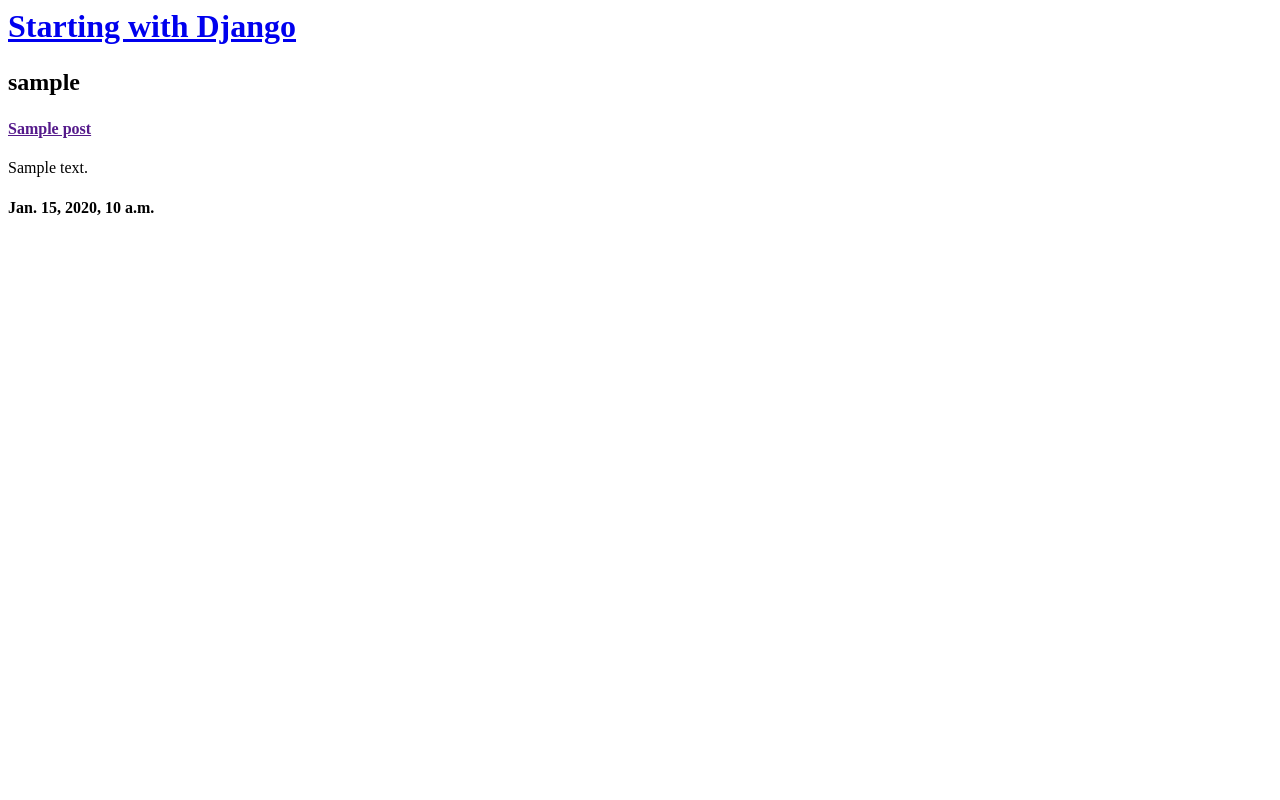
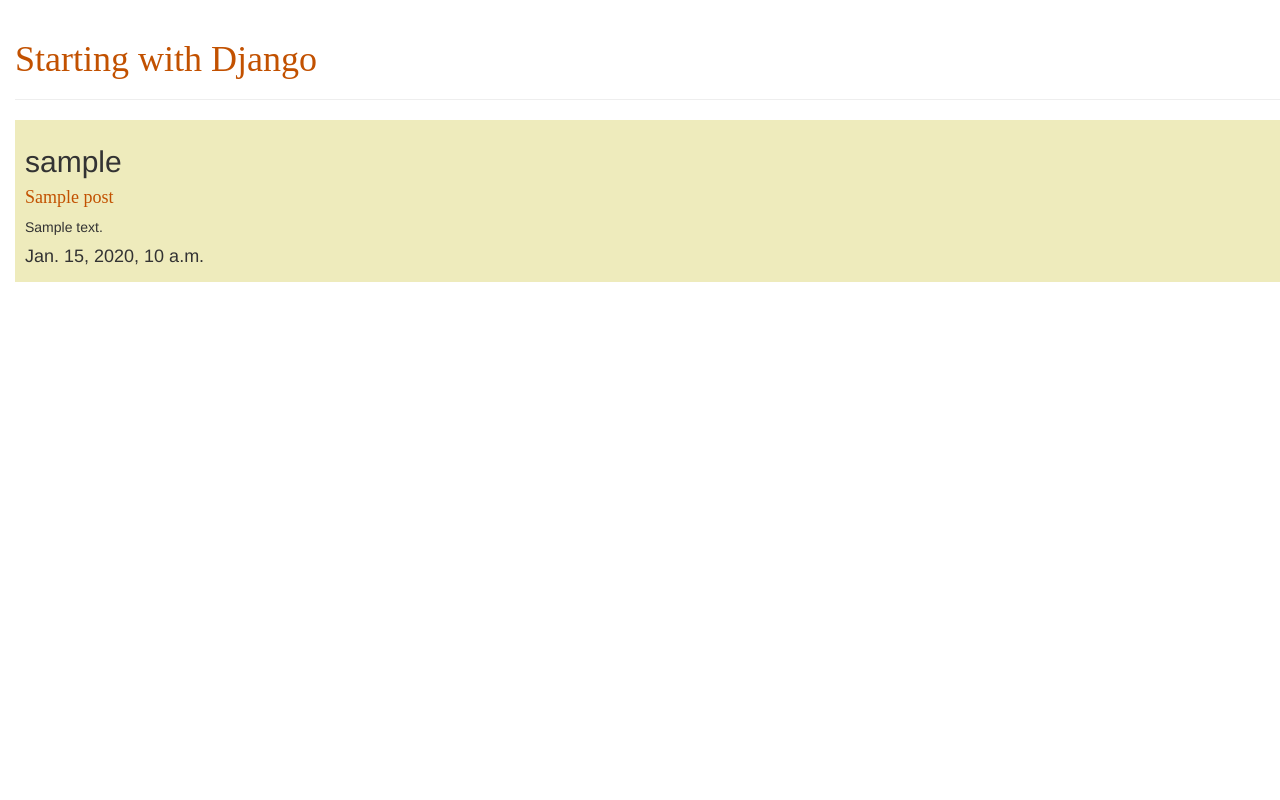
Before and after one commit to krutarth92/first_blog, a Django app: template mysite/blog/templates/blog/post_list.html in a window 1280 px wide. Run offline with Django 3.2, Linux system fonts and the light colour scheme; the template is opened without the code that fills it: values that come from a table or form of the project are taken from there, others are empty; tables that the repository leaves empty hold one stand-in row (values such as "Sample post"); some libraries are stand-ins or nearby versions.

Commit message:
CSS Updated

```diff
--- /dev/null
+++ b/mysite/blog/static/css/blog.css
@@ -0,0 +1,6 @@
+
+h1 a, h4 a {color: #C25100; font-family: 'Lobster';}
+
+body {padding-left: 15px; background-color:#FFF;}
+.main_class {}
+.division { background-color: #EEEBBC; padding-left: 10px; padding-top: 5px; padding-bottom: 5px;}
--- a/mysite/blog/templates/blog/post_list.html
+++ b/mysite/blog/templates/blog/post_list.html
@@ -2,19 +2,22 @@
 <html>
     <head>
         <title>My First Blog</title>
+		<link rel="stylesheet" href="//maxcdn.bootstrapcdn.com/bootstrap/3.2.0/css/bootstrap.min.css">
+		<link rel="stylesheet" href="//maxcdn.bootstrapcdn.com/bootstrap/3.2.0/css/bootstrap-theme.min.css">
+		<link rel="stylesheet" href="{% static 'css\blog.css' %}">
 	</head>
     <body>
-        <div>
+        <div class="page-header">
             <h1><a href="/">Starting with Django</a></h1>
         </div>
-        <div>
 			{% for post in posts %}
+			<div class="division">
 				<h2><p>{{ post.author}}</p></h2>
 				<h4><a href="">{{ post.title }}</a></h4>
 				<p>{{ post.text|linebreaksbr }}</p>
 				<h4>{{ post.published_date }}</h4>
-
+			</div>
+			<br>
 			{% endfor %}
-		</div>
 	</body>
 </html>
```
Also changed, not shown: 1 other file. Lines whose indentation alone changed are shown as unchanged.
